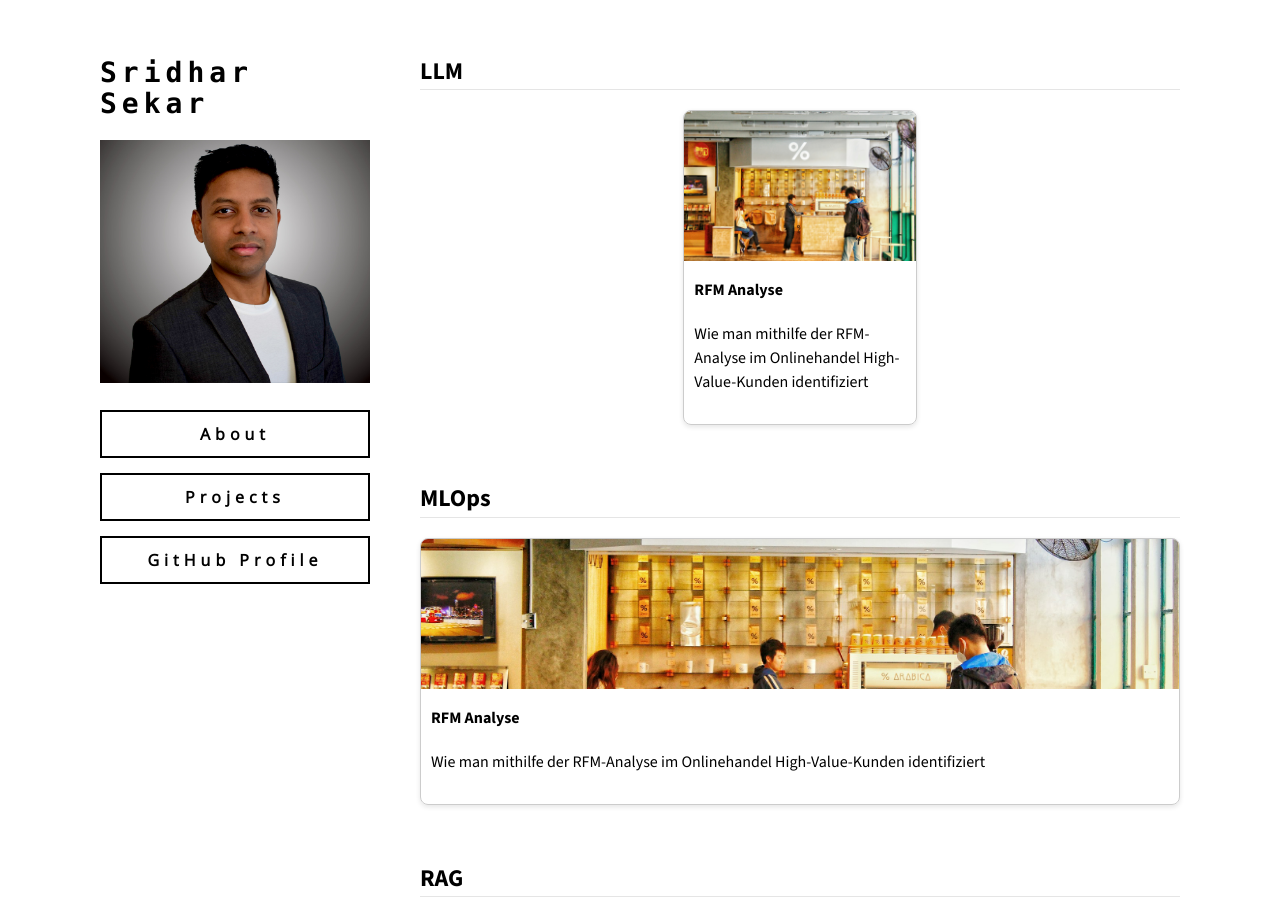
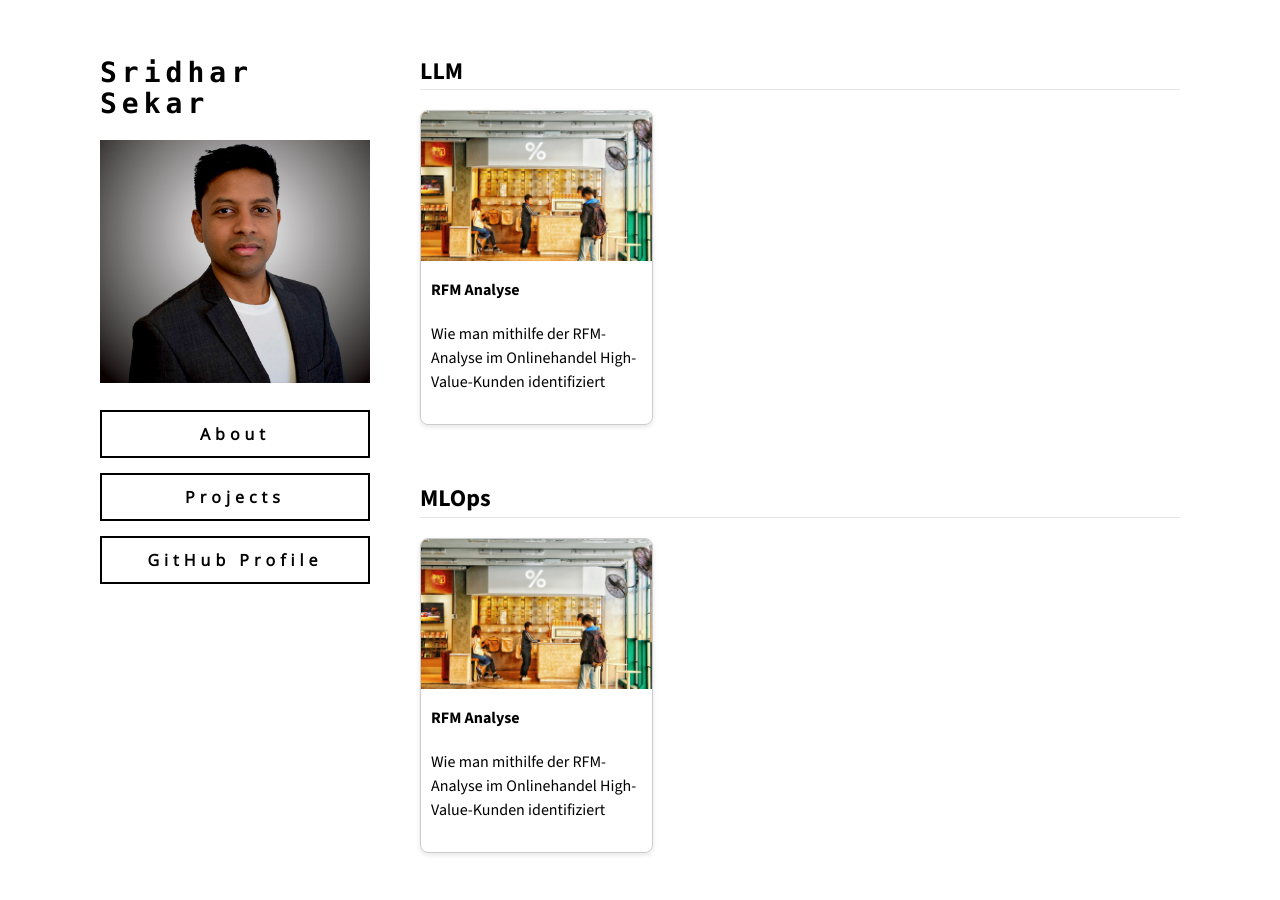
Before and after one commit to sridhar-portfolio/sridhar-portfolio.github.io, a Jekyll site: the page built from docs/projects.md, in a window 1280 px wide and 900 px high. Built offline with Jekyll 4.4.1, drawn with Linux system fonts in a browser that asks for light colours; our own code applies the rules of GitHub Pages for plain Markdown files; the repository's description, which GitHub fills in, is left out.

Commit message:
Change flexbox alignment from center to left

```diff
--- a/docs/projects.md
+++ b/docs/projects.md
@@ -3,7 +3,7 @@
 <!-- CATEGORY 1 -->
 <h2 style="text-align: left; margin-bottom: 5px;">LLM</h2>
 <hr style="margin-top: 0; margin-bottom: 20px;">
-<div style="display: flex; flex-wrap: wrap; gap: 20px; justify-content: center;">
+<div style="display: flex; flex-wrap: wrap; gap: 20px; justify-content: left;">
   <!-- ITEM 1 -->
   <div style="flex: 0 0 calc(33.333% - 20px); box-sizing: border-box; border: 1px solid #ccc; border-radius: 8px; overflow: hidden; box-shadow: 0 2px 5px rgba(0,0,0,0.1);">
     <a href="rfm_1.html">
@@ -17,9 +17,9 @@
 <!-- CATEGORY 2 -->
 <h2 style="text-align: left; margin-top: 60px; margin-bottom: 5px;">MLOps</h2>
 <hr style="margin-top: 0; margin-bottom: 20px;">
-<div style="display: flex; flex-wrap: wrap; gap: 20px; justify-content: center;">
+<div style="display: flex; flex-wrap: wrap; gap: 20px; justify-content: left;">
   <!-- ITEM 1 -->
-  <div style="flex: 1 1 calc(33.333% - 20px); box-sizing: border-box; border: 1px solid #ccc; border-radius: 8px; overflow: hidden; box-shadow: 0 2px 5px rgba(0,0,0,0.1);">
+  <div style="flex: 0 0 calc(33.333% - 20px); box-sizing: border-box; border: 1px solid #ccc; border-radius: 8px; overflow: hidden; box-shadow: 0 2px 5px rgba(0,0,0,0.1);">
     <a href="rfm_1.html">
       <img src="../assets/img/rfm_1_01.jpg" alt="RFM Analysis" style="width: 100%; height: 150px; object-fit: cover;">
       <p style="padding: 10px; text-align: left; font-weight: bold; margin-bottom: 0px;">RFM Analyse</p>
@@ -31,9 +31,9 @@
 <!-- CATEGORY 3 -->
 <h2 style="text-align: left; margin-top: 60px; margin-bottom: 5px;">RAG</h2>
 <hr style="margin-top: 0; margin-bottom: 20px;">
-<div style="display: flex; flex-wrap: wrap; gap: 20px; justify-content: center;">
+<div style="display: flex; flex-wrap: wrap; gap: 20px; justify-content: left;">
   <!-- ITEM 1 -->
-  <div style="flex: 1 1 calc(33.333% - 20px); box-sizing: border-box; border: 1px solid #ccc; border-radius: 8px; overflow: hidden; box-shadow: 0 2px 5px rgba(0,0,0,0.1);">
+  <div style="flex: 0 0 calc(33.333% - 20px); box-sizing: border-box; border: 1px solid #ccc; border-radius: 8px; overflow: hidden; box-shadow: 0 2px 5px rgba(0,0,0,0.1);">
     <a href="rfm_1.html">
       <img src="../assets/img/rfm_1_01.jpg" alt="RFM Analysis" style="width: 100%; height: 150px; object-fit: cover;">
       <p style="padding: 10px; text-align: left; font-weight: bold; margin-bottom: 0px;">RFM Analyse</p>
@@ -45,9 +45,9 @@
 <!-- CATEGORY 4 -->
 <h2 style="text-align: left; margin-top: 60px; margin-bottom: 5px;">Power BI</h2>
 <hr style="margin-top: 0; margin-bottom: 20px;">
-<div style="display: flex; flex-wrap: wrap; gap: 20px; justify-content: center;">
+<div style="display: flex; flex-wrap: wrap; gap: 20px; justify-content: left;">
   <!-- ITEM 1 -->
-  <div style="flex: 1 1 calc(33.333% - 20px); box-sizing: border-box; border: 1px solid #ccc; border-radius: 8px; overflow: hidden; box-shadow: 0 2px 5px rgba(0,0,0,0.1);">
+  <div style="flex: 0 0 calc(33.333% - 20px); box-sizing: border-box; border: 1px solid #ccc; border-radius: 8px; overflow: hidden; box-shadow: 0 2px 5px rgba(0,0,0,0.1);">
     <a href="rfm_1.html">
       <img src="../assets/img/rfm_1_01.jpg" alt="RFM Analysis" style="width: 100%; height: 150px; object-fit: cover;">
       <p style="padding: 10px; text-align: left; font-weight: bold; margin-bottom: 0px;">RFM Analyse</p>
@@ -59,7 +59,7 @@
 <!-- CATEGORY 5 -->
 <h2 style="text-align: left; margin-top: 60px; margin-bottom: 5px;">Data Analytics</h2>
 <hr style="margin-top: 0; margin-bottom: 20px;">
-<div style="display: flex; flex-wrap: wrap; gap: 20px; justify-content: center;">
+<div style="display: flex; flex-wrap: wrap; gap: 20px; justify-content: left;">
   <!-- ITEM 1 -->
   <div style="flex: 1 1 calc(33.333% - 20px); box-sizing: border-box; border: 1px solid #ccc; border-radius: 8px; overflow: hidden; box-shadow: 0 2px 5px rgba(0,0,0,0.1);">
     <a href="rfm_1.html">
```
